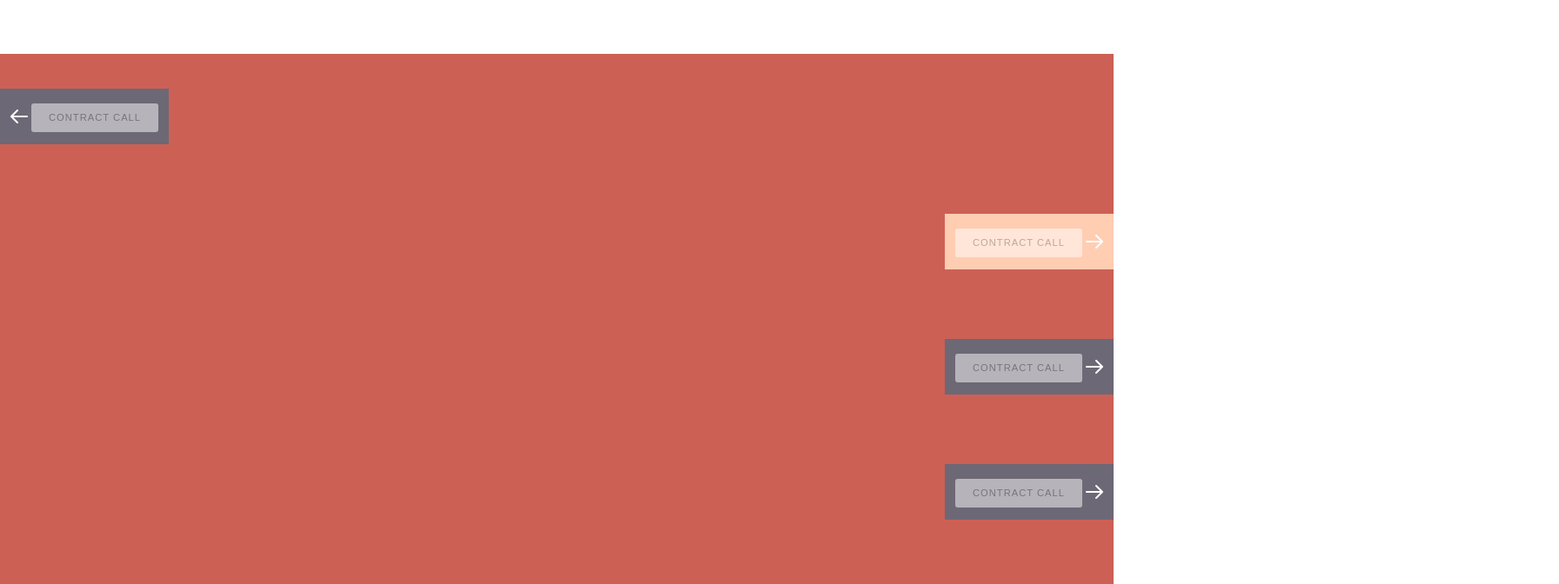
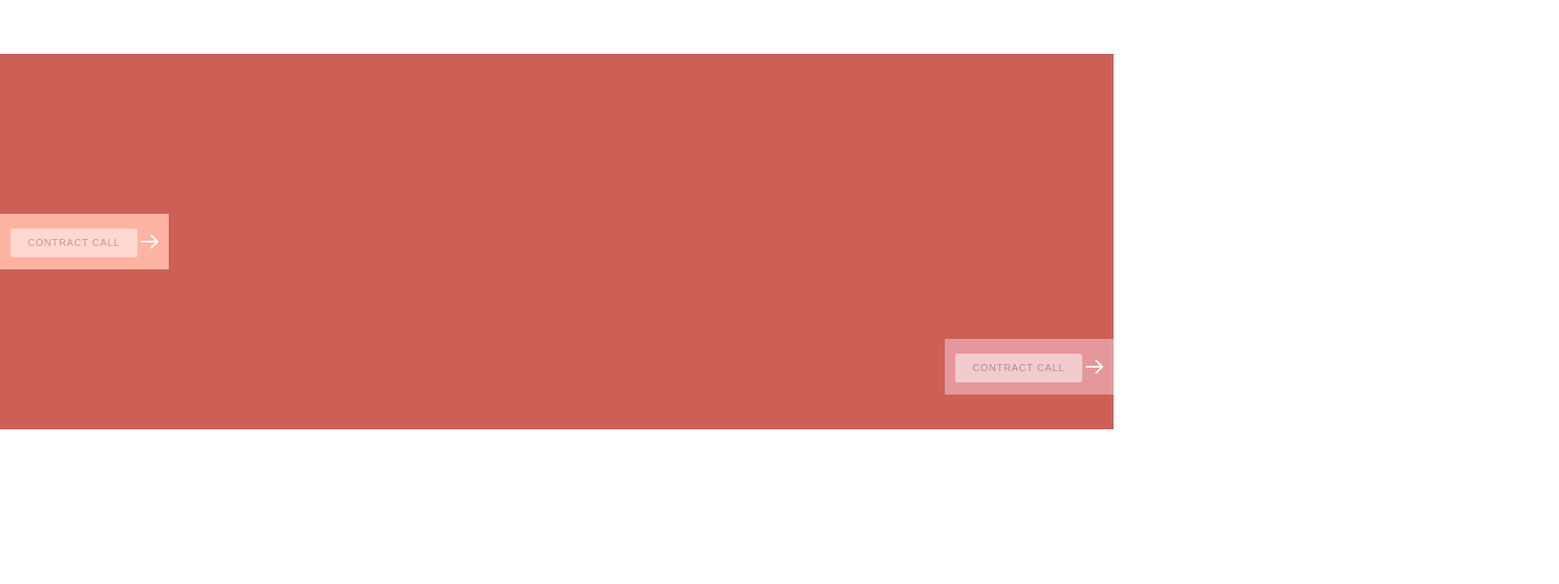
Before and after one commit to aeternity/coin-toss-game, an Angular app: page / in a window 1280 px wide. Shown: the top 672 px of the page at 87% size, 1792 px wide, since content can reach past the window. Built offline with nearby package versions, Linux system fonts and the light colour scheme.

Commit message:
updates in and out, out still bugged

```diff
--- a/src/app/app.module.ts
+++ b/src/app/app.module.ts
@@ -8,6 +8,7 @@ import { OnetransactionComponent } from './onetransaction/onetransaction.compone
 import { BrowserAnimationsModule } from '@angular/platform-browser/animations';
 import { ReversePipe } from './reverse.pipe';
 import { OneIncomingTransactionComponent } from './one-incoming-transaction/one-incoming-transaction.component';
+import { OneUpdateComponent } from './one-update/one-update.component';
 
 @NgModule({
   declarations: [
@@ -15,7 +16,8 @@ import { OneIncomingTransactionComponent } from './one-incoming-transaction/one-
     TransactionlistComponent,
     OnetransactionComponent,
     ReversePipe,
-    OneIncomingTransactionComponent
+    OneIncomingTransactionComponent,
+    OneUpdateComponent
   ],
   imports: [
     BrowserModule,
--- a/src/app/one-incoming-transaction/one-incoming-transaction.component.html
+++ b/src/app/one-incoming-transaction/one-incoming-transaction.component.html
@@ -1,3 +1,4 @@
+
 		<div class="svg-wrap">
 			<svg width="64" height="64" viewBox="0 0 64 64">
 				<path id="arrow-left-1" d="M46.077 55.738c0.858 0.867 0.858 2.266 0 3.133s-2.243 0.867-3.101 0l-25.056-25.302c-0.858-0.867-0.858-2.269 0-3.133l25.056-25.306c0.858-0.867 2.243-0.867 3.101 0s0.858 2.266 0 3.133l-22.848 23.738 22.848 23.738z" />
@@ -52,16 +53,13 @@ class="animationWrapper"
 				(mouseleave)="mouseLeaveArrow()"
 
 			  class="prev"  #theEntry>
-
-        <span
-        [className]="isHovered ? 'inExpanded icon-wrap' : 'icon-wrap' "
+				<span class="icon-wrap"
+				[className]="isExpanded ? 'outExpanded icon-wrap' : 'icon-wrap' "
 				 >
-
-         <svg class="icon" style="float:left" width="24" height="24" viewBox="0 0 64 64"> <use xlink:href="#arrow-left-2"></use> </svg>
-
 				 <p
 				 [className]="delayedIsHovered ? 'txlabel hide' : 'txlabel' "
 				 > Contract call </p>
+					<svg class="icon" width="24" height="24" viewBox="0 0 64 64"> <use xlink:href="#arrow-right-2"></use> </svg>
 					<!-- <svg class="icon" width="24" height="24" viewBox="0 0 64 64"> <use xlink:href="{{ !isHovered ? '#arrow-right-2' : '#pin' }} "></use> </svg> -->
 				</span>
 				<div class="txcontent"
--- a/src/app/one-incoming-transaction/one-incoming-transaction.component.ts
+++ b/src/app/one-incoming-transaction/one-incoming-transaction.component.ts
@@ -26,7 +26,7 @@ import {
         transform: 'translateX(0)', opacity: 1
       })),
       transition('void => *', [
-        style({ transform: 'translateX(-40%)', opacity: 0}),
+        style({ transform: 'translateX(40%)', opacity: 0}),
         // style({ transform: 'translateX(-40%)', opacity: 0,  height:'41px' }),
         group([
           animate('400ms 0.4s ease', style({
--- /dev/null
+++ b/src/app/one-update/one-update.component.html
@@ -0,0 +1,3 @@
+<app-one-incoming-transaction class="one-incoming-transaction" *ngIf="update.type == 'in'"> </app-one-incoming-transaction>
+
+<app-onetransaction class="one-incoming-transaction" *ngIf="update.type == 'out'"> </app-onetransaction>
--- /dev/null
+++ b/src/app/one-update/one-update.component.ts
@@ -0,0 +1,19 @@
+import { Component, OnInit, Input } from '@angular/core';
+
+@Component({
+  selector: 'app-one-update',
+  templateUrl: './one-update.component.html',
+  styleUrls: ['./one-update.component.scss']
+})
+export class OneUpdateComponent implements OnInit {
+
+
+  @Input() update: any
+
+  constructor() { }
+
+  ngOnInit() {
+    console.log(this.update)
+  }
+
+}
--- a/src/app/transactionlist/transactionlist.component.html
+++ b/src/app/transactionlist/transactionlist.component.html
@@ -6,15 +6,15 @@
 	<br>
 	<br>
 	<br>
-	<app-one-incoming-transaction></app-one-incoming-transaction>
 
-			<app-onetransaction class="onetransaction" *ngFor="let update of channelUpdates " > <br>
+
+		<app-one-update class="one-update" *ngFor="let update of channelUpdates" [update]="update" > <br>
 				<br>
 				<br>
 				<br>
 				<br>
 
-				<br></app-onetransaction>
+				<br></app-one-update>
 
 
 
--- a/src/app/transactionlist/transactionlist.component.ts
+++ b/src/app/transactionlist/transactionlist.component.ts
@@ -7,6 +7,8 @@ import { Component, OnInit, Pipe, PipeTransform } from '@angular/core';
 })
 export class TransactionlistComponent implements OnInit {
 
+
+  dummyUpdates: any[] = [{type:"out"}, {type:"out"}, {type:"in"}, {type:"in"}, {type:"out"}]
   channelUpdates: any[] = []
 
   constructor() {
@@ -19,8 +21,8 @@ export class TransactionlistComponent implements OnInit {
     console.log(Math.random());
 
     setInterval(() => {
-      if (this.channelUpdates.length < 5 && Math.random() < 0.5)  {
-        this.channelUpdates.unshift(String(Math.random()))
+      if (this.channelUpdates.length < 6 && Math.random() < 0.5)  {
+        this.channelUpdates.unshift(this.dummyUpdates.pop())
       }
     }, 1000)
 
--- a/src/styles.scss
+++ b/src/styles.scss
@@ -87,11 +87,11 @@ body {
   }
 
 
-  .transactionlist .onetransaction:nth-of-type(1) .icon-wrap {
+  .transactionlist .app-one-update:nth-of-type(1) .onetransaction .icon-wrap {
     background: #FFCDB2 !important;
     border-color: #FFCDB2!important;
   }
-  .transactionlist .onetransaction:nth-of-type(2) .icon-wrap {
+  .transactionlist .app-one-update:nth-of-type(2) .onetransaction .icon-wrap {
     background: #FFB4A2;
     border-color: #FFB4A2;
   }
@@ -109,6 +109,27 @@ body {
   }
 
 
+  .transactionlist .one-update:nth-of-type(1) .one-incoming-transaction .icon-wrap {
+    background: #FFCDB2 !important;
+    border-color: #FFCDB2!important;
+  }
+  .transactionlist .one-update:nth-of-type(2) .one-incoming-transaction .icon-wrap {
+    background: #FFB4A2;
+    border-color: #FFB4A2;
+  }
+  .transactionlist .one-update:nth-of-type(3) .one-incoming-transaction .icon-wrap {
+    background: #E5989B;
+    border-color: #E5989B;
+  }
+  .transactionlist .one-update:nth-of-type(4) .one-incoming-transaction .icon-wrap {
+    background: #B5838D;
+    border-color: #B5838D;
+  }
+  .transactionlist .one-update:nth-of-type(5) .one-incoming-transaction .icon-wrap {
+    background: #6D6875;
+    border-color: #6D6875;
+  }
+
 
 .prev .inExpanded {
 /* 	height: 144px !important;
```
Also changed, not shown: src/app/one-incoming-transaction/one-incoming-transaction.component copy.html (added, +78 -0 lines), src/app/one-update/one-update.component.scss (added), 1 other file (tests, documents, lock files or other folders). Lines whose indentation alone changed are shown as unchanged.
